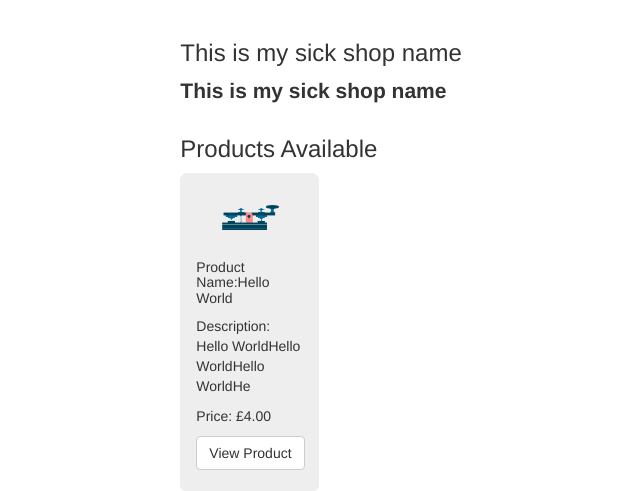
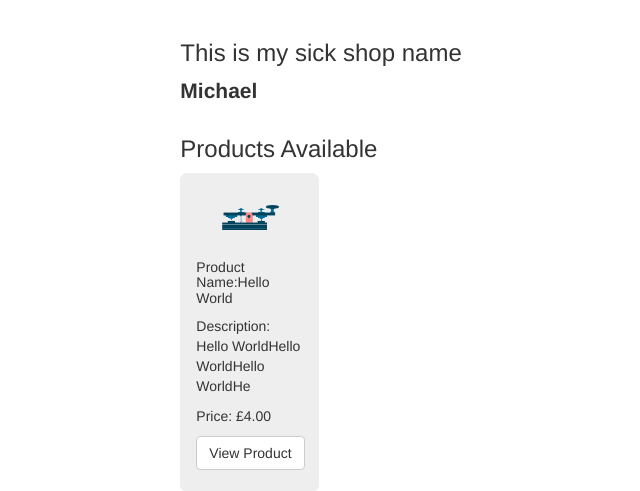
Before and after one commit to UmairAli17/AdvWeb_Assign1, a Django app: page /shop/2/ in a window 1280 px wide. Shown: the part 52-543 px from the top of the page, without its empty margins (43-683 px from the left). Run offline with Django 3.2, Linux system fonts and the light colour scheme; data comes from the database, SQL or seed files in the repository; both versions use the stored data as it was after the commit; some libraries are stand-ins or nearby versions.

Commit message:
Altered Shop_details page. Now also shoes the shop owner's name

```diff
--- a/shop/templates/shop/detail.html
+++ b/shop/templates/shop/detail.html
@@ -8,7 +8,7 @@
     <div class="col-sm-12 col-md-8 col-lg-8 col-md-offset-2 col-lg-offset-2">
         <div class="row">
             <h3>{{ shop.name }}</h3>
-            <p class="owner-emphasis">{{ shop.name }}</p>
+            <p class="owner-emphasis">{{ shop.owner }}</p>
         </div>
         <div class="row">
         <h3>Products Available</h3>
```
Also changed, not shown: shop/views.py (+5 -10 lines), db.sqlite3, media/telegraph_6rhWYm2.png (added).
